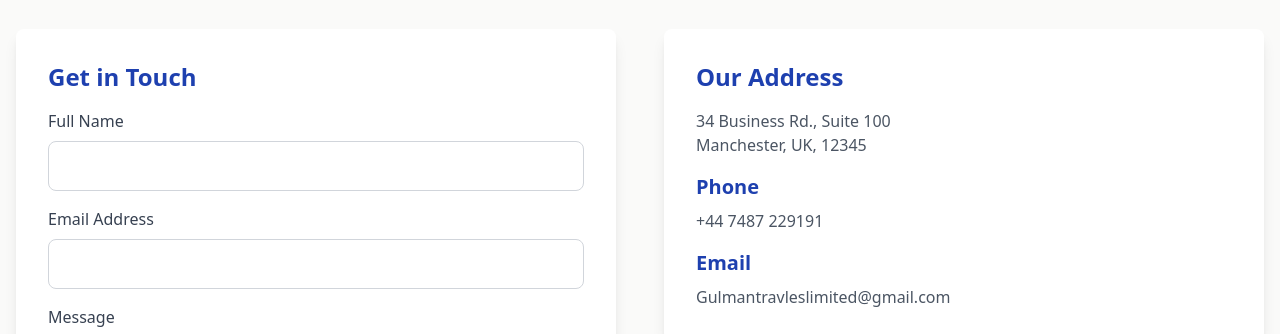
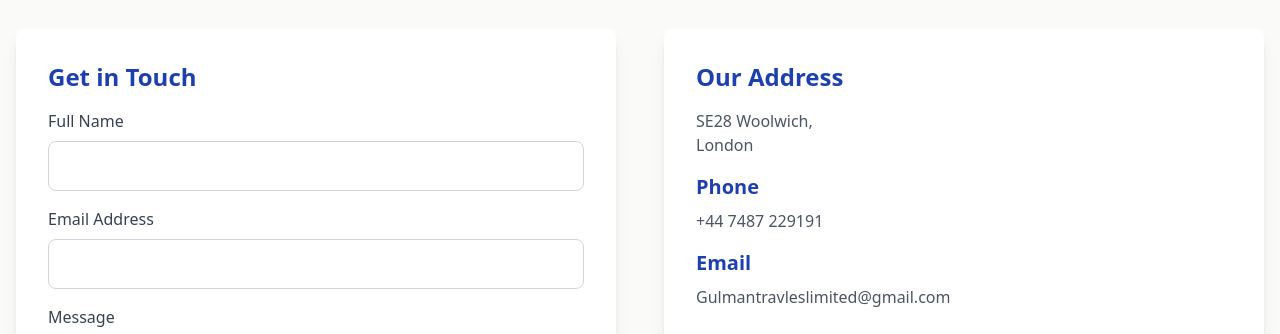
Before and after one commit to hamzakarlal/visa, a website: page index.html in a window 1280 px wide. Shown: the part 3572-3906 px from the top of the page. Drawn offline with nearby package versions, Linux system fonts and the light colour scheme.

Commit message:
Update index.html

```diff
--- a/index.html
+++ b/index.html
@@ -516,7 +516,7 @@
                 <div>
                     <div class="bg-white p-8 rounded-lg shadow-lg mb-8">
                         <h3 class="text-2xl font-semibold text-blue-800 mb-4">Our Address</h3>
-                        <p class="text-gray-600 mb-4">34 Business Rd., Suite 100<br>Manchester, UK, 12345</p>
+                        <p class="text-gray-600 mb-4">SE28 Woolwich,<br> London</p>
                         <h4 class="text-xl font-semibold text-blue-800 mb-2">Phone</h4>
                         <p class="text-gray-600 mb-4">+44 7487 229191</p>
                         <h4 class="text-xl font-semibold text-blue-800 mb-2">Email</h4>
```
